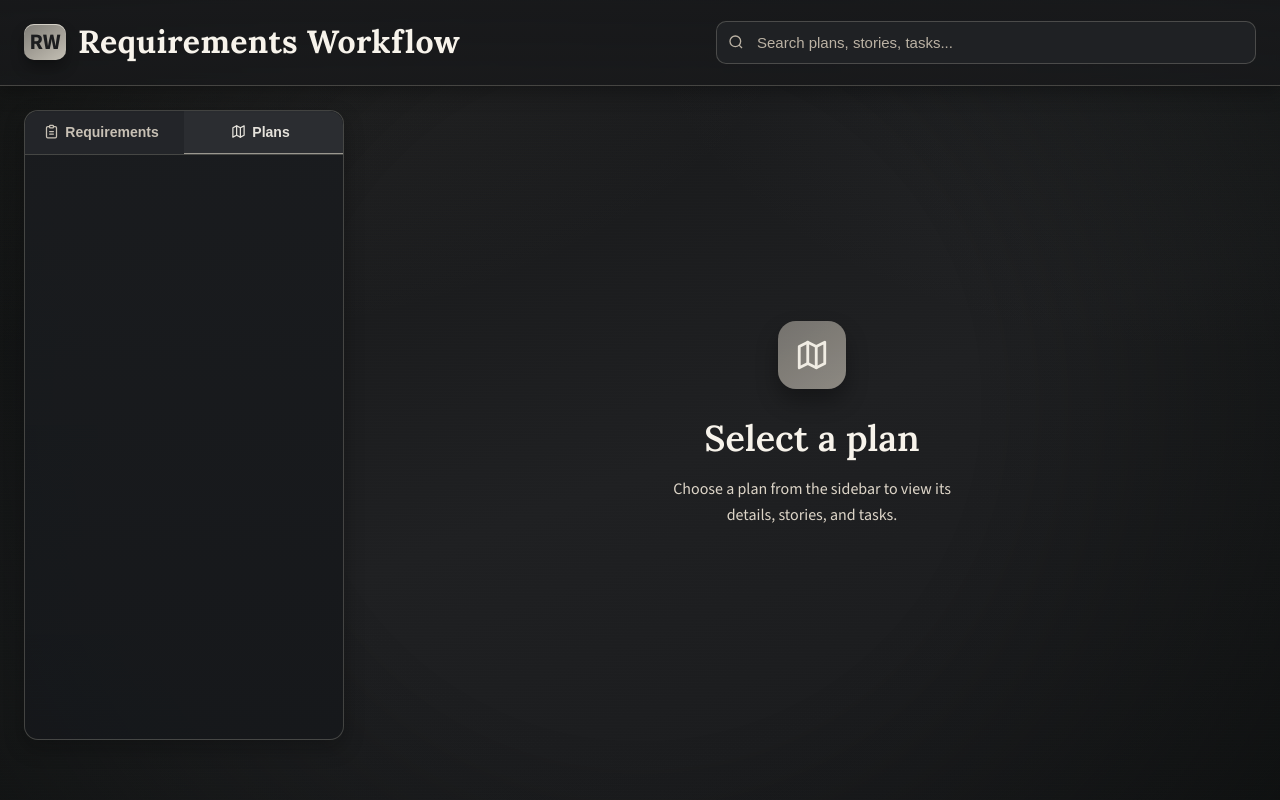
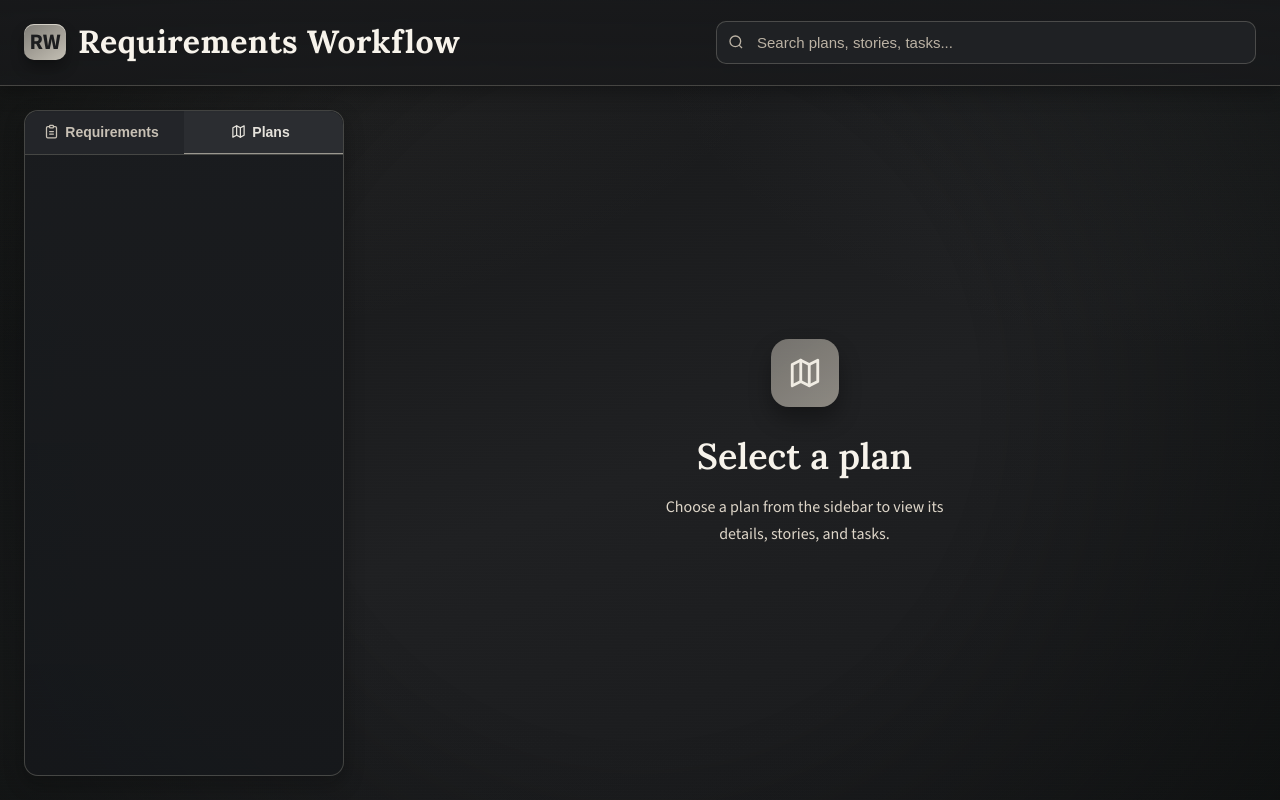
Before and after one commit to emaparatore/auto-executer, a website: page requirements-workflow-dashboard/index.html in a window 1280 px wide. Drawn offline with nearby package versions, Linux system fonts and the light colour scheme; no server answers.

Commit message:
creare app pro

```diff
--- a/requirements-workflow-dashboard/styles.css
+++ b/requirements-workflow-dashboard/styles.css
@@ -38,7 +38,8 @@
 
 html {
   background: #171718;
-  overflow-y: scroll;
+  height: 100%;
+  overflow: hidden;
   scrollbar-width: thin;
   scrollbar-color: rgba(121, 126, 135, 0.48) transparent;
 }
@@ -86,13 +87,16 @@ html::-webkit-scrollbar-button:decrement {
 body {
   font-family: 'Source Sans 3', 'Segoe UI', sans-serif;
   color: var(--ink);
-  min-height: 100vh;
+  height: 100dvh;
   line-height: 1.65;
   background:
     radial-gradient(1100px 600px at 8% -5%, rgba(158, 151, 140, 0.11), transparent 65%),
     radial-gradient(900px 550px at 95% 0%, rgba(123, 128, 133, 0.1), transparent 64%),
     linear-gradient(160deg, #141516 0%, #1f2022 56%, #18191b 100%);
   position: relative;
+  overflow: hidden;
+  display: grid;
+  grid-template-rows: auto 1fr;
 }
 
 body.loading {
@@ -201,8 +205,7 @@ body.loading .main {
   background: linear-gradient(180deg, rgba(24, 25, 27, 0.93), rgba(24, 25, 27, 0.8));
   border-bottom: 1px solid var(--stroke);
   padding: 16px 24px;
-  position: sticky;
-  top: 0;
+  position: relative;
   z-index: 100;
   backdrop-filter: blur(6px);
   box-shadow: 0 6px 18px rgba(0, 0, 0, 0.28);
@@ -337,9 +340,16 @@ body.loading .main {
   gap: 24px;
   position: relative;
   z-index: 1;
-}
-
-.sidebar { position: sticky; top: 86px; height: fit-content; }
+  width: 100%;
+  min-height: 0;
+  height: 100%;
+  overflow: hidden;
+}
+
+.sidebar {
+  min-height: 0;
+  height: 100%;
+}
 
 .plans-list {
   background: linear-gradient(180deg, rgba(26, 28, 31, 0.95), rgba(22, 24, 27, 0.96));
@@ -347,9 +357,9 @@ body.loading .main {
   border: 1px solid var(--stroke);
   overflow: hidden;
   box-shadow: var(--shadow-soft);
-  height: var(--sidebar-list-height, calc(100dvh - 170px));
-  max-height: var(--sidebar-list-height, calc(100dvh - 170px));
-  min-height: 280px;
+  height: 100%;
+  max-height: 100%;
+  min-height: 0;
   display: flex;
   flex-direction: column;
 }
@@ -573,7 +583,13 @@ body.loading .main {
 .plan-item-title { font-size: 14px; color: #e4dfd6; line-height: 1.5; }
 .plan-item-meta { margin-top: 8px; display: flex; gap: 12px; font-size: 11px; color: var(--ink-dim); }
 
-.content { min-height: 500px; }
+.content {
+  min-height: 0;
+  height: 100%;
+  overflow-y: auto;
+  overflow-x: hidden;
+  scrollbar-gutter: stable;
+}
 
 .detail-view {
   background:
@@ -1533,7 +1549,11 @@ details.summary-block { margin-top: 10px; }
 }
 
 @media (max-width: 900px) {
-  .main { grid-template-columns: 1fr; }
+  .main {
+    grid-template-columns: 1fr;
+    overflow-y: auto;
+    overflow-x: hidden;
+  }
   .sidebar { position: static; }
   .plans-list {
     height: auto;
```
